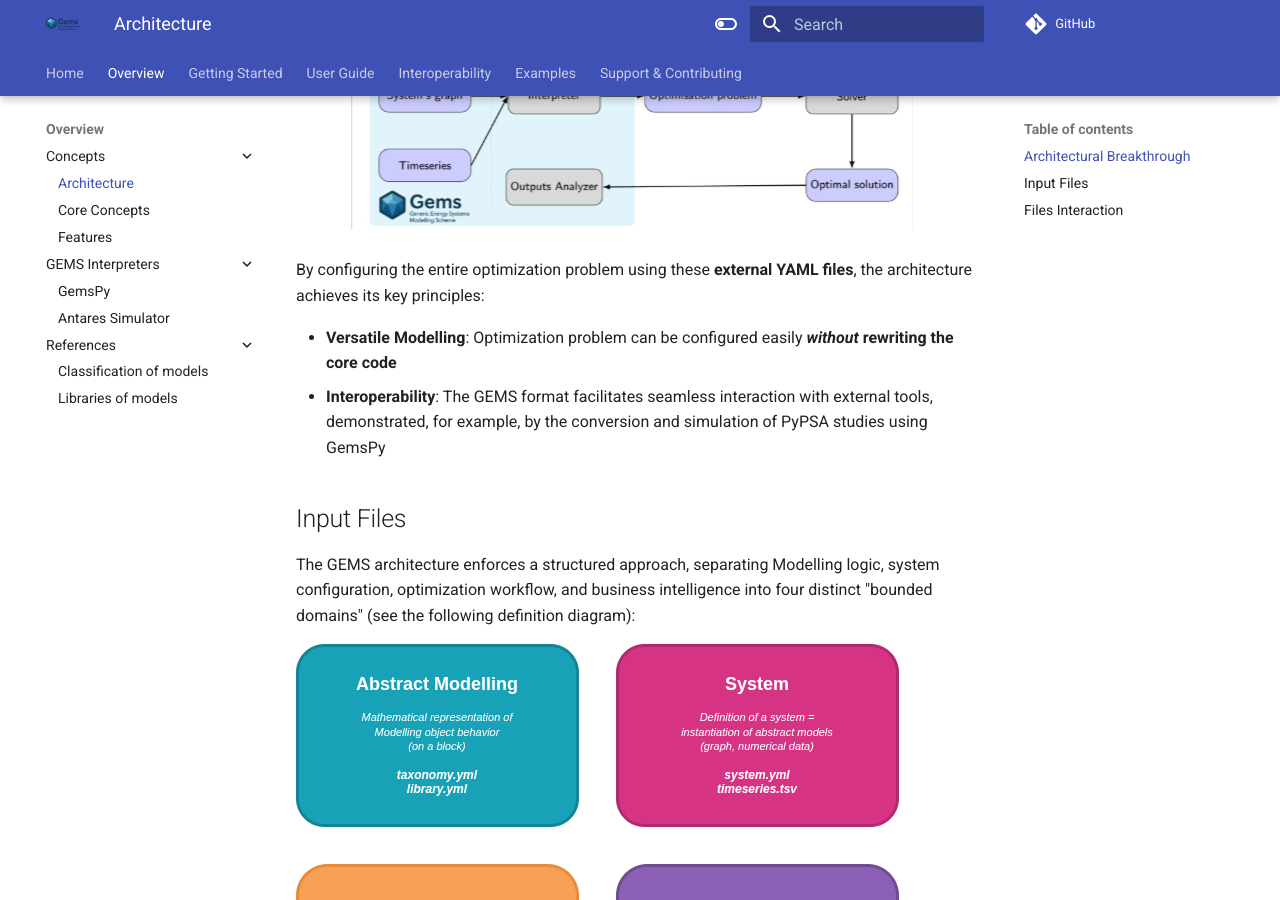
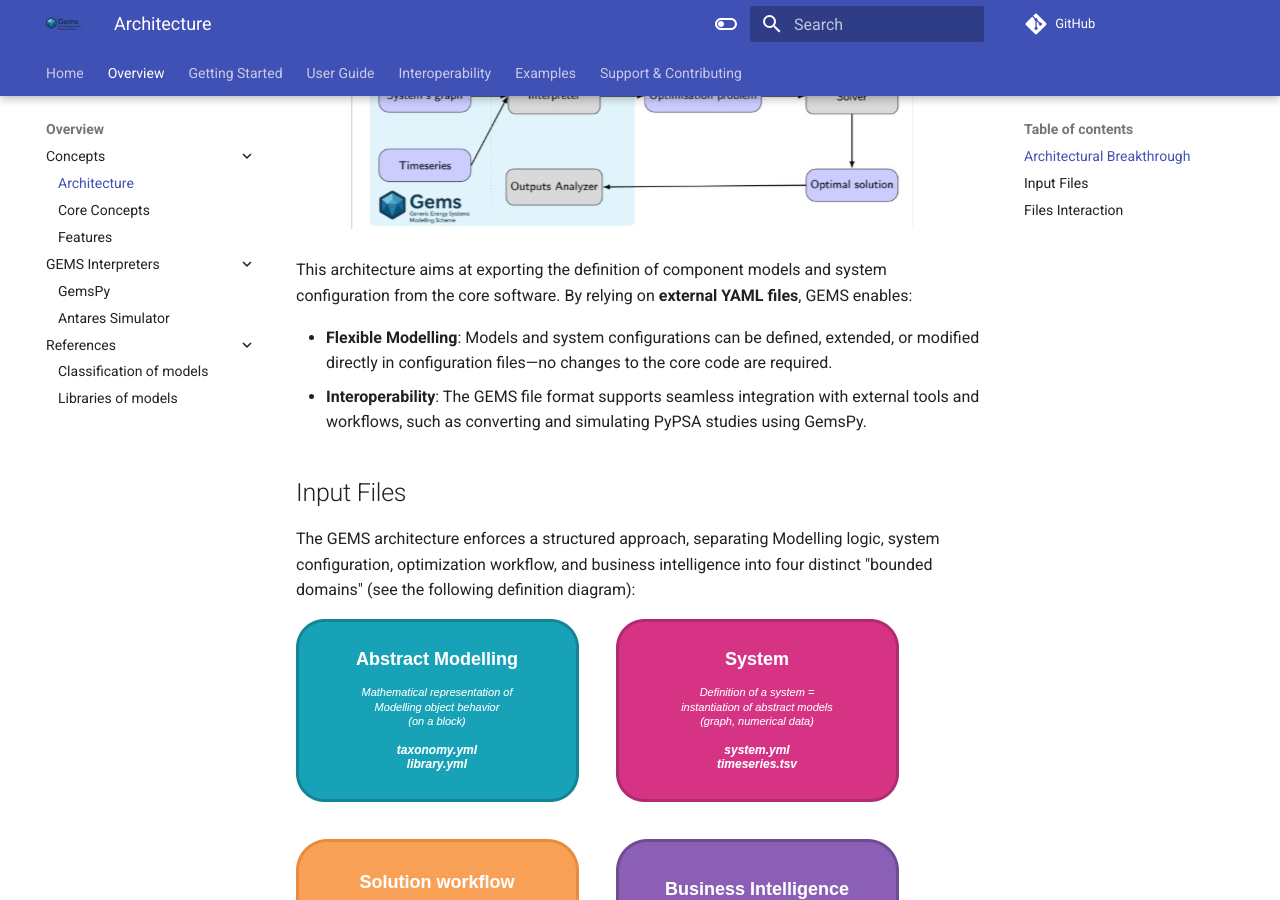
Before and after one commit to AntaresSimulatorTeam/GEMS, an MkDocs documentation site: the page built from doc/1_Overview/Concepts/1_architecture.md, in a window 1280 px wide and 900 px high, scrolled down 753 px. Built offline with MkDocs 1.6.1 and Material for MkDocs 9.7.7, drawn with Linux system fonts in a browser that asks for light colours; comment, search, counter and statistics services are not loaded.

Commit message:
Refresh sentences

```diff
--- a/doc/1_Overview/Concepts/1_architecture.md
+++ b/doc/1_Overview/Concepts/1_architecture.md
@@ -17,11 +17,10 @@ This architecture represents a fundamental change from classical OOME architectu
   <img src="../../../assets/3_Scheme_Classical_GEMS_OOME.png" alt="Architecture Breakthrough of GEMS comparing to Classical OOME" />
 </div>
 
+This architecture aims at exporting the definition of component models and system configuration from the core software. By relying on **external YAML files**, GEMS enables:
 
-By configuring the entire optimization problem using these **external YAML files**, the architecture achieves its key principles:
-
-- **Versatile Modelling**: Optimization problem can be configured easily ***without* rewriting the core code**
-- **Interoperability**: The GEMS format facilitates seamless interaction with external tools, demonstrated, for example, by the conversion and simulation of PyPSA studies using GemsPy
+- **Flexible Modelling**: Models and system configurations can be defined, extended, or modified directly in configuration files—no changes to the core code are required.
+- **Interoperability**: The GEMS file format supports seamless integration with external tools and workflows, such as converting and simulating PyPSA studies using GemsPy.
 
 ## Input Files
 
```
